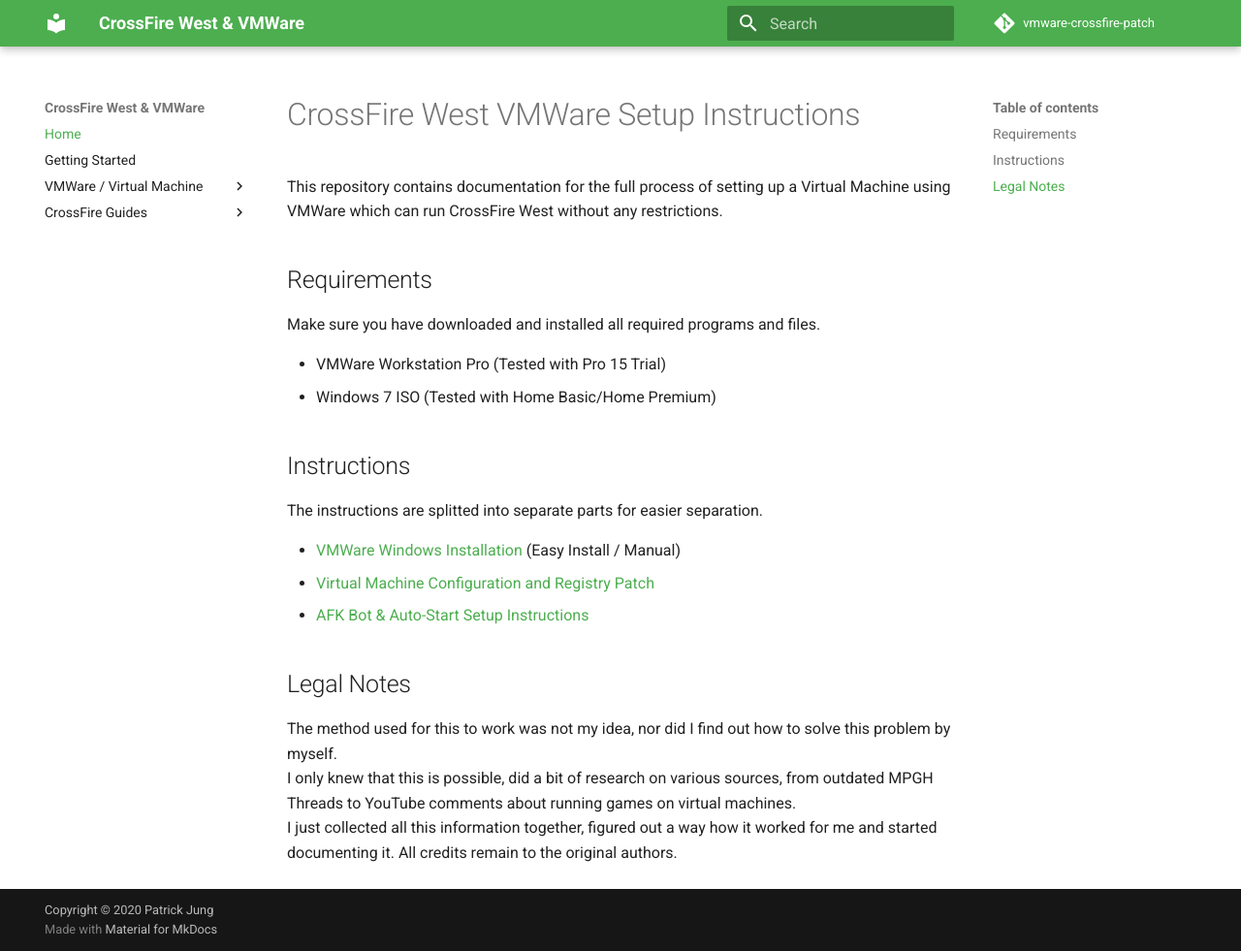
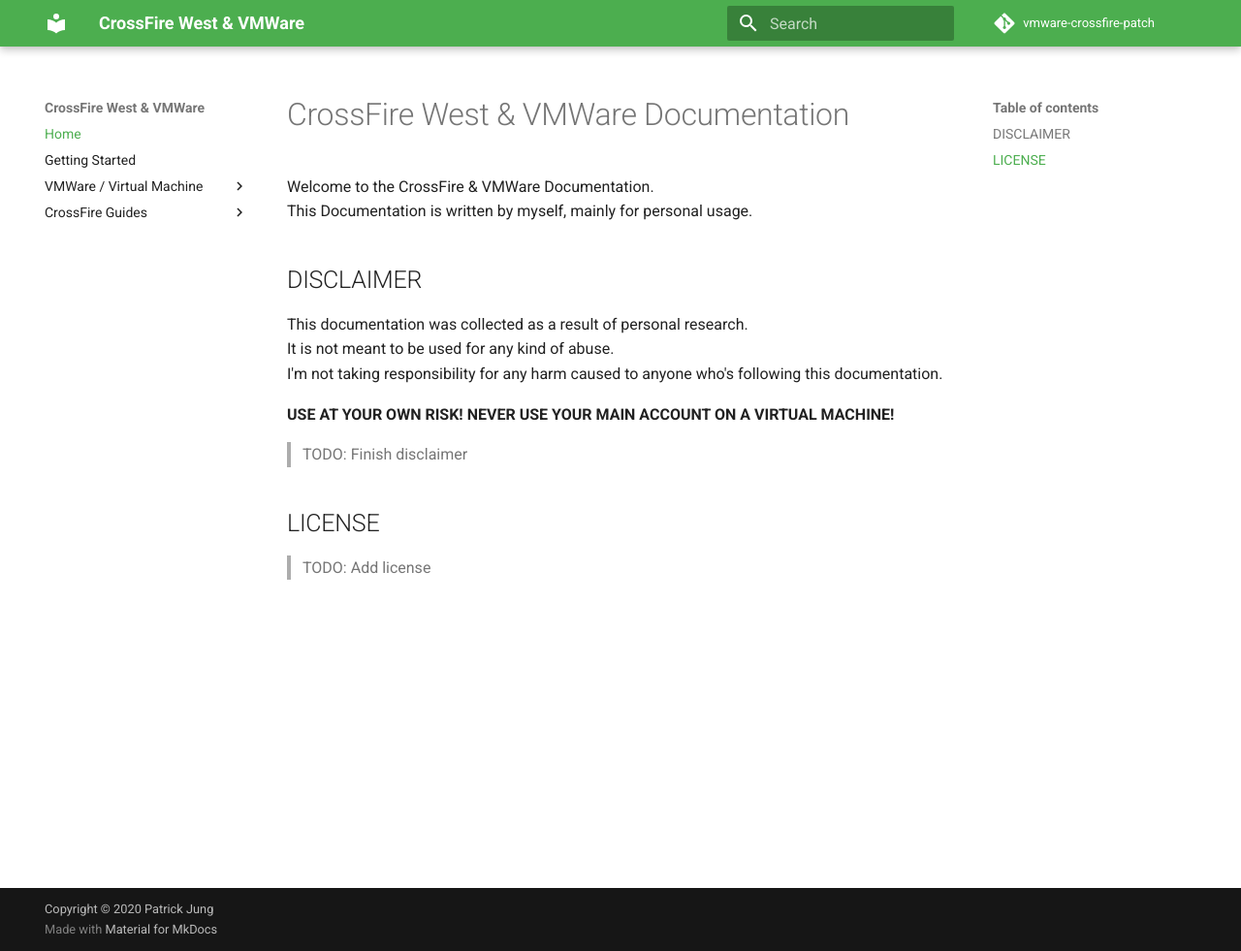
Before and after one commit to cfna/vmware-docs, an MkDocs documentation site: the page built from pages/index.md, in a window 1280 px wide and 981 px high. Shown: the whole window at 97% size. Built offline with MkDocs 1.6.1 and Material for MkDocs 9.7.7, drawn with Linux system fonts in a browser that asks for light colours; comment, search, counter and statistics services are not loaded.

Commit message:
Moved content from index page to welcome page. Started adding disclaimer

```diff
--- a/pages/index.md
+++ b/pages/index.md
@@ -1,25 +1,18 @@
-# CrossFire West VMWare Setup Instructions
+# CrossFire West & VMWare Documentation
 
-This repository contains documentation for the full process of setting up a Virtual Machine using VMWare which can run CrossFire West without any restrictions.
+Welcome to the CrossFire & VMWare Documentation.
+This Documentation is written by myself, mainly for personal usage.
 
-## Requirements
+## DISCLAIMER
 
-Make sure you have downloaded and installed all required programs and files.
+This documentation was collected as a result of personal research.
+It is not meant to be used for any kind of abuse.
+I'm not taking responsibility for any harm caused to anyone who's following this documentation.
 
-- VMWare Workstation Pro (Tested with Pro 15 Trial)
-- Windows 7 ISO (Tested with Home Basic/Home Premium)
+**USE AT YOUR OWN RISK! NEVER USE YOUR MAIN ACCOUNT ON A VIRTUAL MACHINE!**
 
-## Instructions
+> TODO: Finish disclaimer
 
-The instructions are splitted into separate parts for easier separation.
+## LICENSE
 
-- [VMWare Windows Installation](./vmware_windows_installation_instructions.md) (Easy Install / Manual)
-- [Virtual Machine Configuration and Registry Patch](./virtual_machine_configuration_instructions.md)
-- [AFK Bot & Auto-Start Setup Instructions](./afk_bot_auto_ready_setup_instructions.md)
-
-## Legal Notes
-
-The method used for this to work was not my idea, nor did I find out how to solve this problem by myself.
-I only knew that this is possible, did a bit of research on various sources, from outdated MPGH Threads to YouTube comments about running games on virtual machines.
-I just collected all this information together, figured out a way how it worked for me and started documenting it.
-All credits remain to the original authors.
+> TODO: Add license
```
Also changed, not shown: pages/welcome.md (added, +25 -0 lines).
